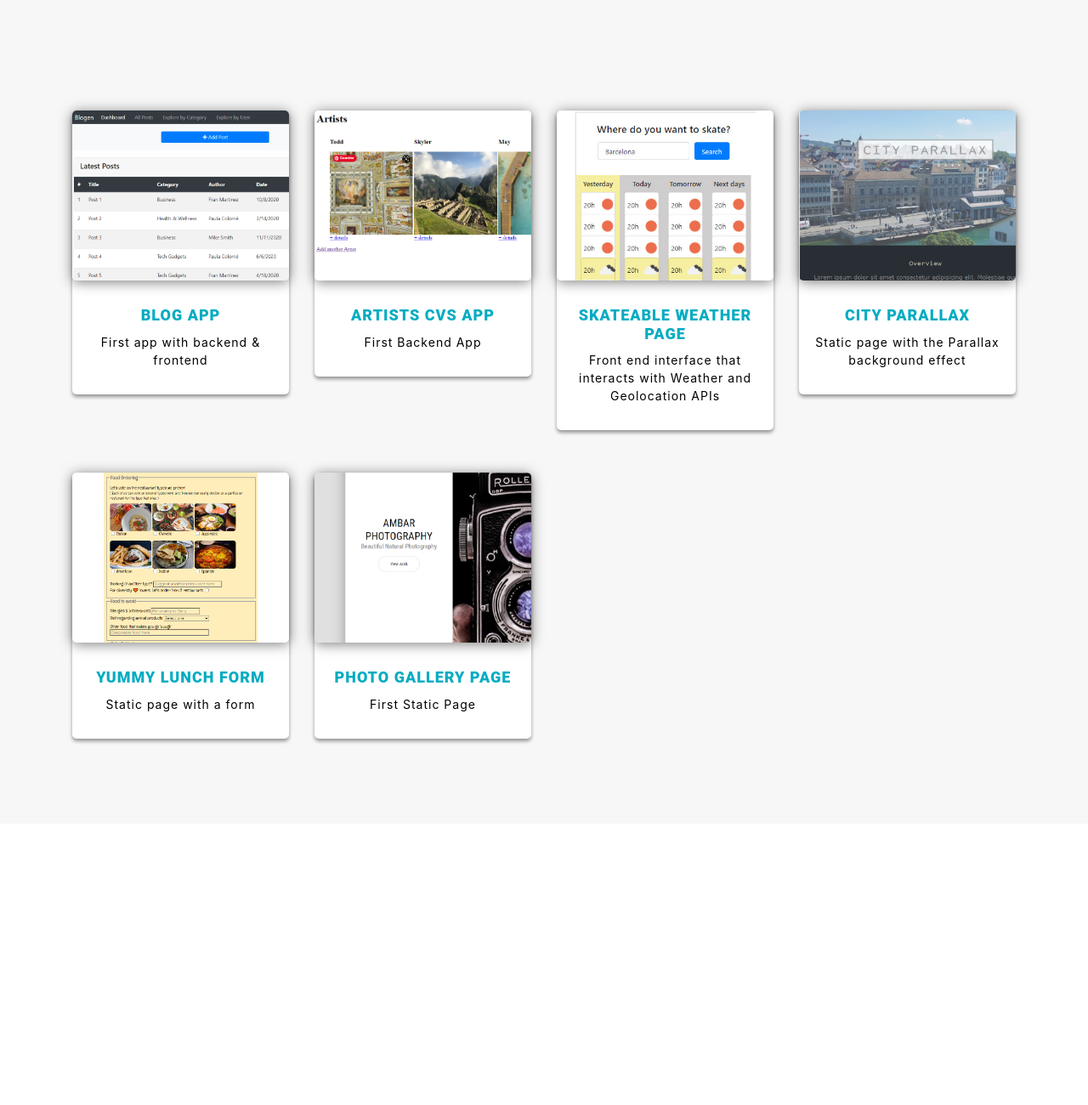
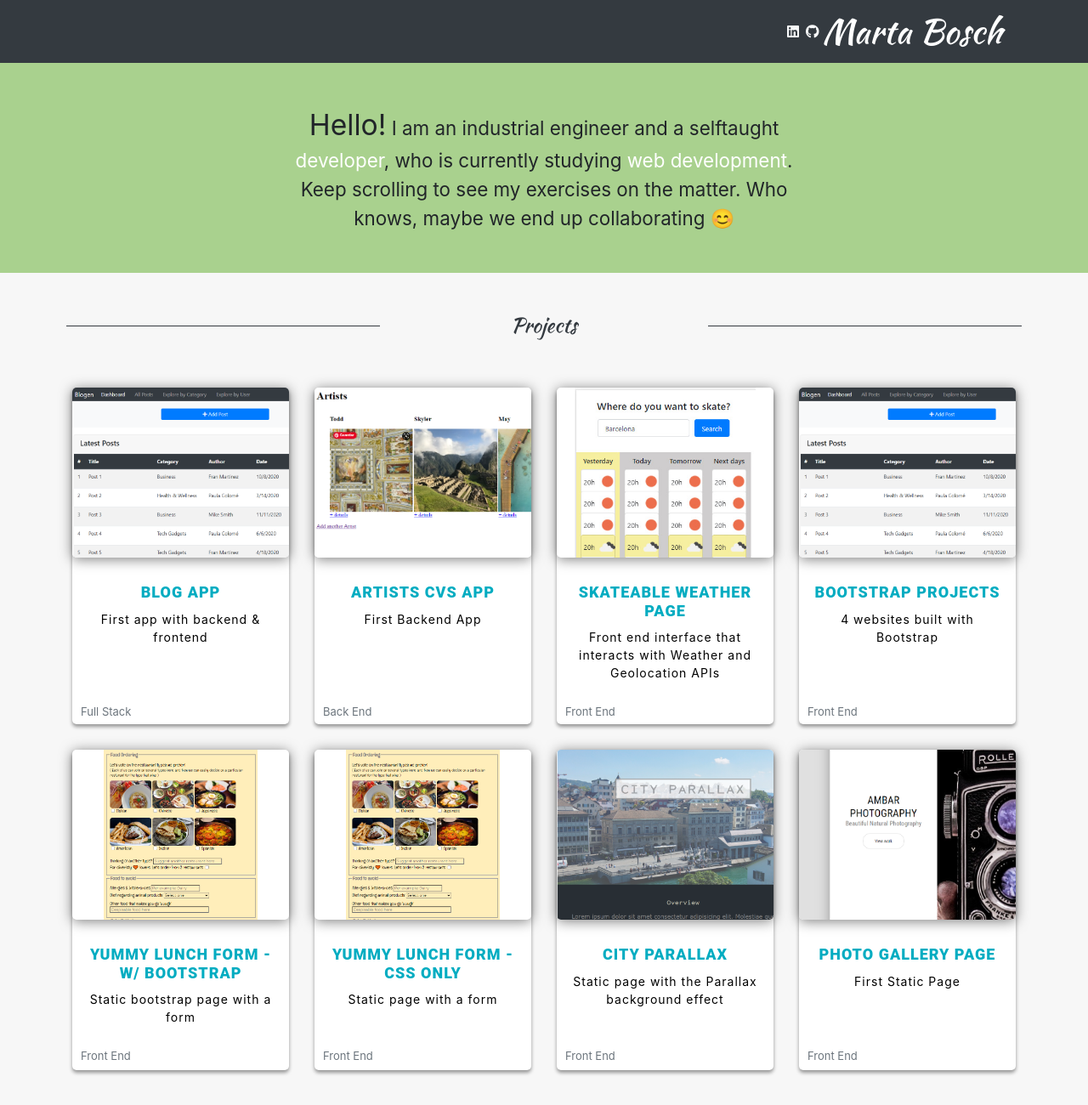
Before and after one commit to mrtbsc/portfolio, a plain HTML site: page index.html in a window 1280 px wide. Shown: the whole page at 85% size. Before the commit the page ends 969 px from the top, so only its background shows below. Drawn offline with nearby package versions, Linux system fonts and the light colour scheme.

Commit message:
introduction added

```diff
--- a/index.html
+++ b/index.html
@@ -6,12 +6,55 @@
     <meta name="viewport" content="width=device-width, initial-scale=1.0">
     <title>Projectets</title>
     <link rel="stylesheet" href="https://stackpath.bootstrapcdn.com/bootstrap/4.1.3/css/bootstrap.min.css" integrity="sha384-MCw98/SFnGE8fJT3GXwEOngsV7Zt27NXFoaoApmYm81iuXoPkFOJwJ8ERdknLPMO" crossorigin="anonymous">
+    <link rel="stylesheet" href="https://pro.fontawesome.com/releases/v5.10.0/css/all.css" integrity="sha384-AYmEC3Yw5cVb3ZcuHtOA93w35dYTsvhLPVnYs9eStHfGJvOvKxVfELGroGkvsg+p" crossorigin="anonymous"/>
+    <link rel="preconnect" href="https://fonts.gstatic.com">
+    <link href="https://fonts.googleapis.com/css2?family=Kaushan+Script&display=swap" rel="stylesheet">
     <link rel="stylesheet" href="style.css">
 </head>
 <body>
 
+    <!------------ NAVBAR -------------->
+    <nav class="navbar navbar-expand-sm navbar-dark bg-dark">
+        <div class="container">
+            <div class="ml-auto d-flex">
+                <i class="fab fa-linkedin text-light align-self-center px-1"></i>
+                <i class="fab fa-github text-light align-self-center px-1"></i>
+                <a class="navbar-brand" href="#"><h1 class="mb-0">Marta Bosch</h1></a>
+            </div>
+            <!-- <ul class="navbar-nav">
+                <li class="nav-item">
+                    <a class="nav-link" href="#">Experience & Education</a>
+                </li>
+                <li class="nav-item">
+                    <a class="nav-link" href="#">More About</a>
+                </li>
+                <li class="nav-item">
+                    <a class="nav-link" href="#">Projects</a>
+                </li>
+            </ul> -->
+        </div>
+    </nav>
+
+    <!------------ INTRO -------------->
+    <section id="intro" class="py-5">
+        <div class="container">
+            <p class="m-auto text-center">
+                <span id="greeting">Hello!</span> I am an industrial engineer and a selftaught <span class="text-white">developer</span>, who is currently studying <span class="text-white">web development</span>. Keep scrolling to see my exercises on the matter. Who knows, maybe we end up collaborating 😊
+            </p>
+        </div>
+    </section>
+
+    <!------------ PROJECTS -------------->
+
+    <section id="projects">
+
         <div id="cards_landscape_wrap-2">
-        <div class="container">
+            <div class="container pt-5">
+                <h2 class="row align-items-center">
+                    <span class="col half-divider bg-dark mx-2"></span>
+                    <div class="col text-dark">Projects</div>
+                    <span class="col half-divider bg-dark mx-2"></span>
+                </h2>
                 <div class="row">
                     <div class="col-xs-12 col-sm-6 col-md-3 col-lg-3">
                         <a href="https://salty-plains-35347.herokuapp.com/" target="_blank">
@@ -24,6 +67,7 @@
                                         <h6>Blog App</h6>
                                         <p>First app with backend & frontend</p>
                                     </div>
+                                    <div class="text-footer">Full Stack</div>
                                 </div>
                             </div>
                         </a>
@@ -39,6 +83,7 @@
                                         <h6>Artists CVs App</h6>
                                         <p>First Backend App</p>
                                     </div>
+                                    <div class="text-footer">Back End</div>
                                 </div>
                             </div>
                         </a>
@@ -50,11 +95,59 @@
                                     <div class="image-box">
                                         <img src="./images/SkateableWeather.PNG" alt="" />
                                     </div>
-
                                     <div class="text-container">
                                         <h6>Skateable weather page</h6>
                                        <p>Front end interface that interacts with Weather and Geolocation APIs</p>
                                     </div>
+                                    <div class="text-footer">Front End</div>
+                                </div>
+                            </div>
+                        </a>
+                    </div>
+                    <div class="col-xs-12 col-sm-6 col-md-3 col-lg-3">
+                        <a href="" target="_blank">
+                            <div class="card-flyer">
+                                <div class="text-box">
+                                    <div class="image-box">
+                                        <img src="./images/BlogApp.PNG" alt="" />
+                                    </div>
+                                    <div class="text-container">
+                                        <h6>Bootstrap Projects</h6>
+                                       <p>4 websites built with Bootstrap</p>
+                                    </div>
+                                    <div class="text-footer">Front End</div>
+                                </div>
+                            </div>
+                        </a>
+                    </div>
+                    <div class="col-xs-12 col-sm-6 col-md-3 col-lg-3">
+                        <a href="" target="_blank">
+                            <div class="card-flyer">
+                                <div class="text-box">
+                                    <div class="image-box">
+                                        <img src="./images/YummyLunch.PNG" alt="" />
+                                    </div>
+                                    <div class="text-container">
+                                        <h6>Yummy Lunch Form - w/ bootstrap</h6>
+                                       <p>Static bootstrap page with a form</p>
+                                    </div>
+                                    <div class="text-footer">Front End</div>
+                                </div>
+                            </div>
+                        </a>
+                    </div>
+                    <div class="col-xs-12 col-sm-6 col-md-3 col-lg-3">
+                        <a href="https://mrtbsc.github.io/Projects/form/" target="_blank">
+                            <div class="card-flyer">
+                                <div class="text-box">
+                                    <div class="image-box">
+                                        <img src="./images/YummyLunch.PNG" alt="" />
+                                    </div>
+                                    <div class="text-container">
+                                        <h6>Yummy Lunch Form - css only</h6>
+                                       <p>Static page with a form</p>
+                                    </div>
+                                    <div class="text-footer">Front End</div>
                                 </div>
                             </div>
                         </a>
@@ -70,27 +163,11 @@
                                         <h6>City Parallax</h6>
                                        <p>Static page with the Parallax background effect</p>
                                     </div>
+                                    <div class="text-footer">Front End</div>
                                 </div>
                             </div>
                         </a>
                     </div>
-
-                <div class="col-xs-12 col-sm-6 col-md-3 col-lg-3">
-                    <a href="https://mrtbsc.github.io/Projects/form/" target="_blank">
-                        <div class="card-flyer">
-                            <div class="text-box">
-                                <div class="image-box">
-                                    <img src="./images/YummyLunch.PNG" alt="" />
-                                </div>
-                                <div class="text-container">
-                                    <h6>Yummy Lunch Form</h6>
-                                   <p>Static page with a form</p>
-                                </div>
-                            </div>
-                        </div>
-                    </a>
-                </div>
-
                     <div class="col-xs-12 col-sm-6 col-md-3 col-lg-3">
                         <a href="https://mrtbsc.github.io/Projects/gallery/" target="_blank">
                             <div class="card-flyer">
@@ -102,13 +179,14 @@
                                         <h6>Photo Gallery Page</h6>
                                        <p>First Static Page</p>
                                     </div>
+                                    <div class="text-footer">Front End</div>
                                 </div>
                             </div>
                         </a>
                     </div>
-
                 </div>
             </div>
+    </section>
     </div>
 
 
--- a/style.css
+++ b/style.css
@@ -43,6 +43,8 @@
 #cards_landscape_wrap-2 .card-flyer .text-box .text-container{
   padding: 30px 18px;
 }
+
+
 #cards_landscape_wrap-2 .card-flyer{
   background: #FFFFFF;
   margin-top: 50px;
@@ -52,6 +54,7 @@
   -o-transition: all 0.2s ease-in;
   transition: all 0.2s ease-in;
   box-shadow: 0px 3px 4px rgba(0, 0, 0, 0.40);
+  height: 93%;
 }
 #cards_landscape_wrap-2 .card-flyer:hover{
   background: #fff;
@@ -81,3 +84,47 @@
   letter-spacing: 1px;
   color: #00acc1;
 }
+
+/** own **/
+
+.text-footer {
+  font-size: small;
+  color: #6c757d;
+  padding-left: 10px;
+  margin-top: 20px;
+  text-align: left;
+  position: absolute;
+  bottom: -15px;
+}
+
+h1, h2 {
+  font-family: 'Kaushan Script', cursive;
+}
+
+#intro {
+  background-color: #A9D18E;
+}
+
+#intro p {
+  width: 75%;
+  font-size: 1.4rem;
+  }
+
+#greeting { font-size: 1.5em; }
+
+#projects { padding-top: px;}
+
+h2 {
+  font-size: 1.5rem;
+}
+
+.half-divider {
+  width: 35%;
+  height: 1px;
+}
+
+@media (min-width: 990px) {
+  #intro p {
+      width: 55%;
+  }
+}
```
Lines whose indentation alone changed are shown as unchanged.
